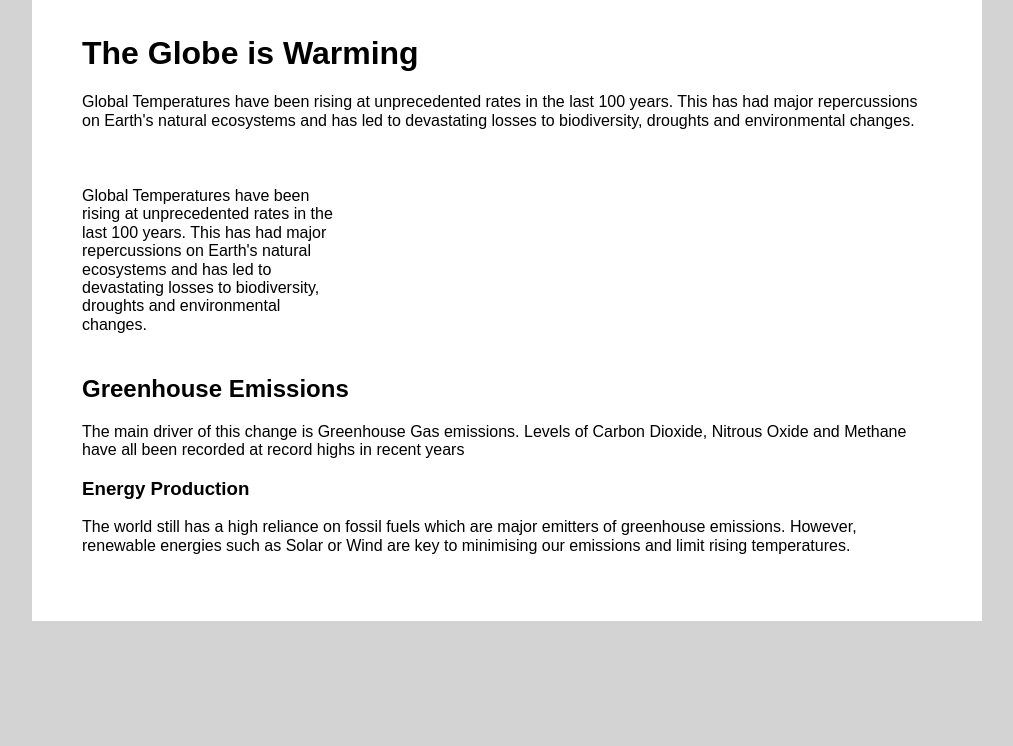
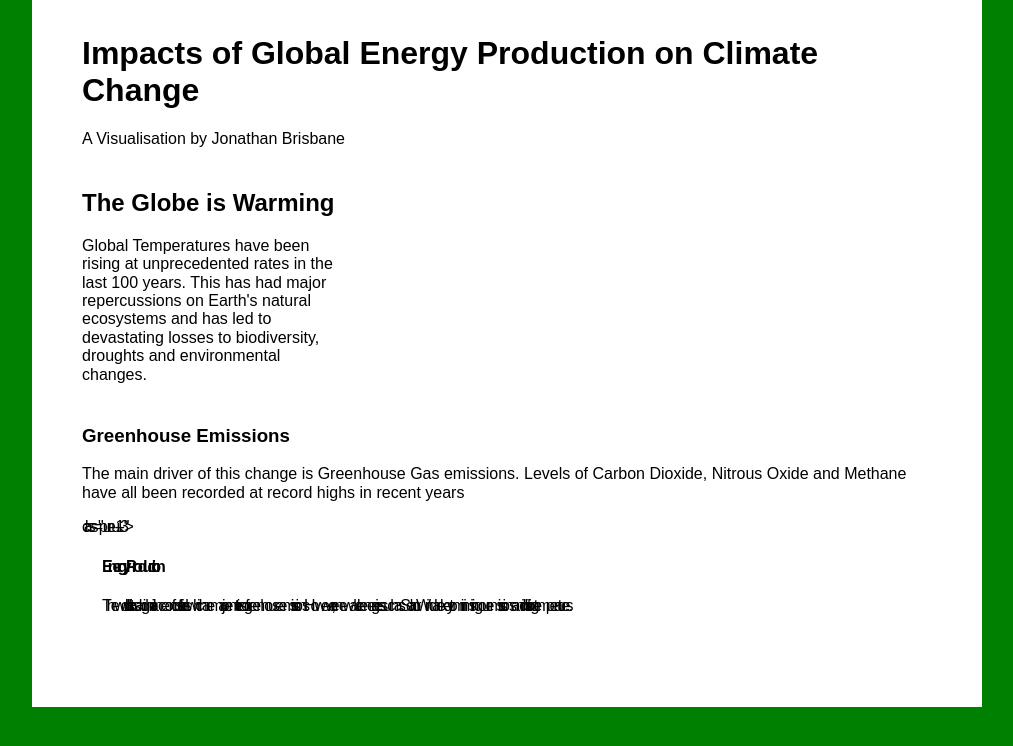
Before and after one commit to jonathanbrisbane/FIT3179, a plain HTML site: page index.html in a window 1280 px wide. Shown: the whole page, without its empty margins (133-1146 px from the left). Drawn offline with nearby package versions, Linux system fonts and the light colour scheme; a script that the page names is missing.

Commit message:
Update index.html

```diff
--- a/index.html
+++ b/index.html
@@ -18,7 +18,7 @@
       font-weight: 900;
     }
      body{
-       background-color: lightgray;
+       background-color: green;
      }
      .page{
        width: 850px;
@@ -52,14 +52,15 @@
 
    <div class="pure-g">
       <div class="pure-u-1-1">
-        <h1>The Globe is Warming</h1>
-        <p>Global Temperatures have been rising at unprecedented rates in the last 100 years. This has had major repercussions on Earth's natural ecosystems and has led to devastating losses to biodiversity, droughts and environmental changes.</p>
+        <h1>Impacts of Global Energy Production on Climate Change</h1>
+        <p>A Visualisation by Jonathan Brisbane</p>
      </div>
   </div>
 
   <div class="pure-g">
     <div class="pure-u-1-3">
       <div class="description description-left">
+        <h2>The Globe is Warming</h2>
         <p>Global Temperatures have been rising at unprecedented rates in the last 100 years. This has had major repercussions on Earth's natural ecosystems and has led to devastating losses to biodiversity, droughts and environmental changes.</p>
       </div>
     </div>
@@ -69,14 +70,22 @@
   </div>
 
 
-  <h2>Greenhouse Emissions</h2>
+  <h3>Greenhouse Emissions</h3>
   <p>The main driver of this change is Greenhouse Gas emissions. Levels of Carbon Dioxide, Nitrous Oxide and Methane have all been recorded at record highs in recent years</p>
 
+  <div class="pure-g">
+    <div class="pure-u-2-3">
+      <div id="AreaChart" class="vis-container"></div>
+    </div>
+    <div> class="pure-u-1-3">
+      <div class="description description-right">
+        <h4>Energy Production</h4>
+        <p>The world still has a high reliance on fossil fuels which are major emitters of greenhouse emissions. However, renewable energies such as Solar or Wind are key to minimising our emissions and limit rising temperatures.</p>
+      </div>
+    </div>
 
-  <h3>Energy Production</h3>
-  <p>The world still has a high reliance on fossil fuels which are major emitters of greenhouse emissions. However, renewable energies such as Solar or Wind are key to minimising our emissions and limit rising temperatures.</p>
-<div id="AreaChart"></div>
-<div id="TempChart"></div>
+<div id="RenewableMap"></div>
+
 <script type="text/javascript">
   var vis1 = "https://jonathanbrisbane.github.io/FIT3179/Homework-renewablesmap.vl.json";
 
```
